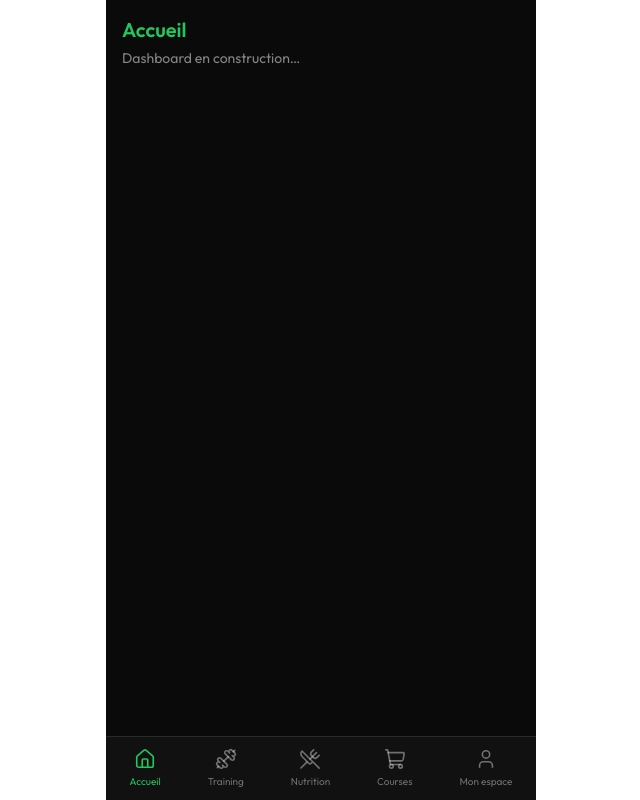
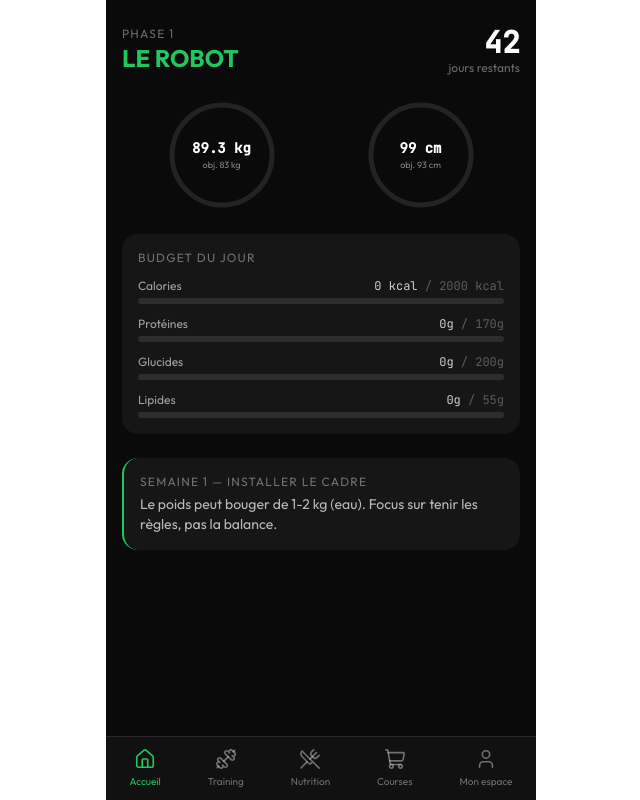
Before and after one commit to anthonynezali/an-sante, a React (Vite) app: page / in a window 1280 px wide. Shown: the whole page, without its empty margins (319-959 px from the left). Built offline with nearby package versions, Linux system fonts and the light colour scheme.

Commit message:
dashboard : en-tête, anneaux, macros, jalon

```diff
--- a/src/tabs/Dashboard.tsx
+++ b/src/tabs/Dashboard.tsx
@@ -1,13 +1,82 @@
 // ═══════════════════════════════════════════════════════════
-// DASHBOARD — Onglet Accueil
-// Vue générale : progression, macros du jour, jalons
+// DASHBOARD — Onglet Accueil de AN.Santé
 // ═══════════════════════════════════════════════════════════
 
+import { PHASES, MILESTONES } from '../lib/constants'
+import { progressPercent, weeksSince } from '../lib/utils'
+import ProgressRing from '../components/ProgressRing'
+import MacroBar from '../components/MacroBar'
+
+// Date de début du programme (à mettre à jour quand tu démarres)
+const PROGRAM_START = '2026-04-06'
+
+// Données actuelles (en attendant Supabase, on met les valeurs de départ)
+const current = { weight: 89.3, waist: 99 }
+
 export default function Dashboard() {
-    return (
-      <div className="p-4">
-        <h2 className="text-xl font-semibold text-accent">Accueil</h2>
-        <p className="text-white/50 text-sm mt-1">Dashboard en construction…</p>
+  const phase = PHASES[0]
+  const weekNum = weeksSince(PROGRAM_START)
+  const milestone = MILESTONES[Math.min(weekNum - 1, MILESTONES.length - 1)]
+
+  // Calcul des progressions
+  const weightPercent = progressPercent(89.3, current.weight, phase.weightGoal)
+  const waistPercent = progressPercent(99, current.waist, phase.waistGoal)
+
+  // Nombre de jours restants dans la phase (6 semaines = 42 jours)
+  const daysLeft = Math.max(0, 42 - (weekNum - 1) * 7)
+
+  return (
+    <div className="p-4 pb-24 space-y-6">
+
+      {/* ── EN-TÊTE : Phase + décompte ── */}
+      <div className="flex items-center justify-between pt-2">
+        <div>
+          <p className="text-xs text-white/40 uppercase tracking-widest">Phase 1</p>
+          <h1 className="text-2xl font-bold" style={{ color: phase.color }}>
+            {phase.name}
+          </h1>
+        </div>
+        <div className="text-right">
+          <p className="font-mono text-3xl font-bold text-white">{daysLeft}</p>
+          <p className="text-xs text-white/40">jours restants</p>
+        </div>
       </div>
-    )
-  }
+
+      {/* ── ANNEAUX DE PROGRESSION ── */}
+      <div className="flex justify-around">
+        <ProgressRing
+          percent={weightPercent}
+          color={phase.color}
+          size={110}
+          label={`${current.weight} kg`}
+          sublabel={`obj. ${phase.weightGoal} kg`}
+        />
+        <ProgressRing
+          percent={waistPercent}
+          color="#3b82f6"
+          size={110}
+          label={`${current.waist} cm`}
+          sublabel={`obj. ${phase.waistGoal} cm`}
+        />
+      </div>
+
+      {/* ── MACROS DU JOUR ── */}
+      <div className="bg-white/5 rounded-2xl p-4 space-y-3">
+        <p className="text-xs text-white/40 uppercase tracking-widest">Budget du jour</p>
+        <MacroBar label="Calories" current={0} target={2000} color="#22c55e" unit=" kcal" />
+        <MacroBar label="Protéines" current={0} target={170} color="#ef4444" />
+        <MacroBar label="Glucides" current={0} target={200} color="#f59e0b" />
+        <MacroBar label="Lipides" current={0} target={55} color="#3b82f6" />
+      </div>
+
+      {/* ── JALON DE LA SEMAINE ── */}
+      <div className="bg-white/5 rounded-2xl p-4 border-l-2" style={{ borderColor: phase.color }}>
+        <p className="text-xs text-white/40 uppercase tracking-widest mb-1">
+          Semaine {weekNum} — {milestone?.title}
+        </p>
+        <p className="text-sm text-white/70">{milestone?.desc}</p>
+      </div>
+
+    </div>
+  )
+}
```
